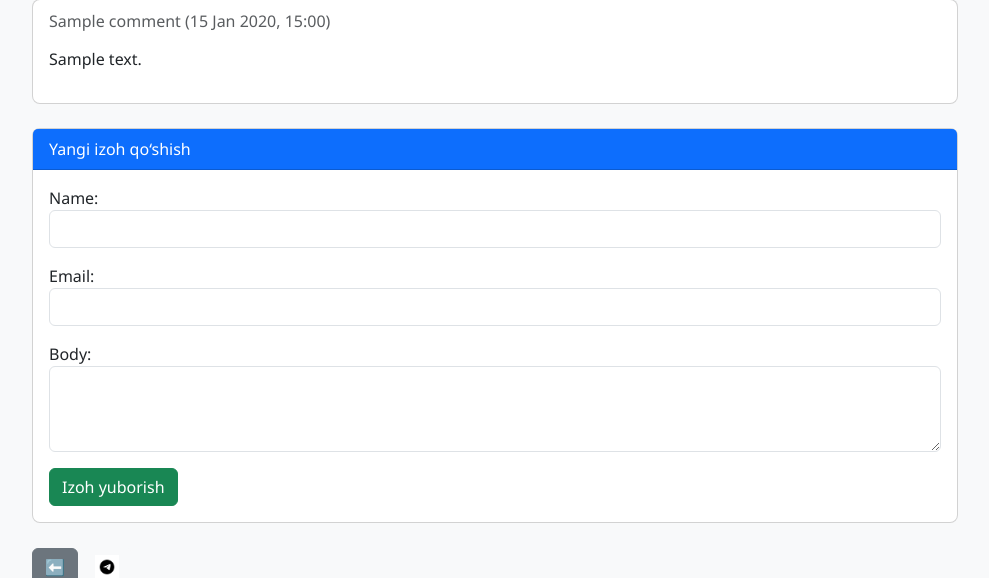
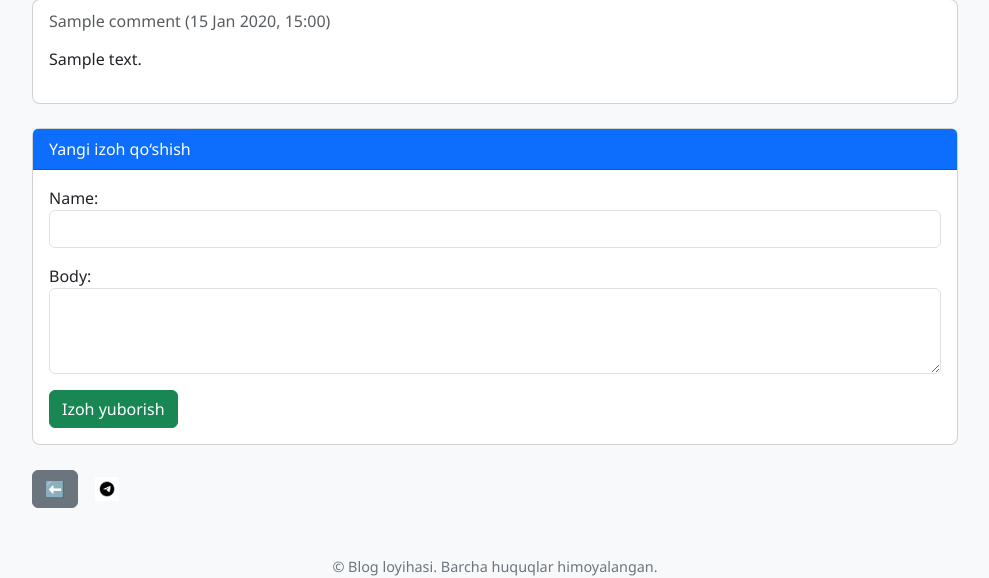
Before and after one commit to abdullajanovismoilxon-wq/uznews_project, a Django app: page /post/1/ in a window 1280 px wide. Shown: the part 985-1563 px from the top of the page, without its empty margins (145-1134 px from the left). Run offline with Django 5.2, Linux system fonts and the light colour scheme; tables that the repository leaves empty hold one stand-in row (values such as "Sample post"); grey boxes marked "Sample" are stand-in pictures; some libraries are stand-ins or nearby versions.

```diff
--- a/blogapp/admin.py
+++ b/blogapp/admin.py
@@ -23,9 +23,9 @@ class PostAdmin(admin.ModelAdmin):
 
 @admin.register(Comment)
 class CommentAdmin(admin.ModelAdmin):
-    list_display = ('name', 'email', 'post', 'created', 'active')
+    list_display = ('name', 'post', 'created', 'active')
     list_filter = ('active', 'created', 'updated')
-    search_fields = ('name', 'email', 'body')
+    search_fields = ('name', 'body')
 
 
 @admin.register(Category)
--- a/blogapp/forms.py
+++ b/blogapp/forms.py
@@ -9,7 +9,7 @@ class PostForm(forms.ModelForm):
         widgets = {
             'title': forms.TextInput(attrs={'class': 'form-control'}),
             'slug': forms.TextInput(attrs={'class': 'form-control'}),
-            'body': TinyMCE(attrs={'cols': 80, 'rows': 30}),
+            'body': TinyMCE(attrs={'cols': 80, 'rows': 30, 'id': 'post_body'}),
             'image': forms.ClearableFileInput(attrs={'class': 'form-control'}),
             'category': forms.Select(attrs={'class': 'form-select'}),
         }
@@ -17,11 +17,10 @@ class PostForm(forms.ModelForm):
 class CommentForm(forms.ModelForm):
     class Meta:
         model = Comment
-        fields = ['name', 'email', 'body']
+        fields = ['name', 'body']
         widgets = {
             'name': forms.TextInput(attrs={'class': 'form-control'}),
-            'email': forms.EmailInput(attrs={'class': 'form-control'}),
-            'body': forms.Textarea(attrs={'class': 'form-control', 'rows': 3}),
+            'body': forms.Textarea(attrs={'class': 'form-control', 'rows': 3, 'id': 'comment_body'}),
         }
 
 
--- a/blogapp/models.py
+++ b/blogapp/models.py
@@ -1,7 +1,6 @@
 from django.db import models
 from django.utils import timezone
 from django.urls import reverse
-from django.utils.text import slugify
 
 from custom_auth.models import User
 from tinymce.models import HTMLField
@@ -55,7 +54,6 @@ class Post(models.Model):
 class Comment(models.Model):
     post = models.ForeignKey(Post, on_delete=models.CASCADE, related_name='comments')
     name = models.CharField(max_length=80)
-    email = models.EmailField()
     body = models.TextField()
     created = models.DateTimeField(auto_now_add=True)
     updated = models.DateTimeField(auto_now=True)
--- a/static/blogapp/js/script.js
+++ b/static/blogapp/js/script.js
@@ -104,7 +104,7 @@ document.addEventListener("DOMContentLoaded", function () {
         });
     }
     tinymce.init({
-        selector: 'textarea',  // barcha textarea maydonlarini editor qiladi
+        selector: '#post_body',
         height: 500,
         plugins: 'image link media table code',
         toolbar: 'undo redo | bold italic | alignleft aligncenter alignright | image media link | code',
--- a/templates/base.html
+++ b/templates/base.html
@@ -80,6 +80,11 @@
 
   <!-- TinyMCE JS -->
   <script src="{% static 'tinymce/tinymce.min.js' %}"></script>
+    <script>
+      tinymce.init({
+        selector: '#post_body'
+      });
+    </script>
 
   <!-- Blogapp JS (bu yerda tinymce.init() bor) -->
   <script src="{% static 'blogapp/js/script.js' %}"></script>
```
Also changed, not shown: blogapp/migrations/0006_remove_comment_email.py (added).
